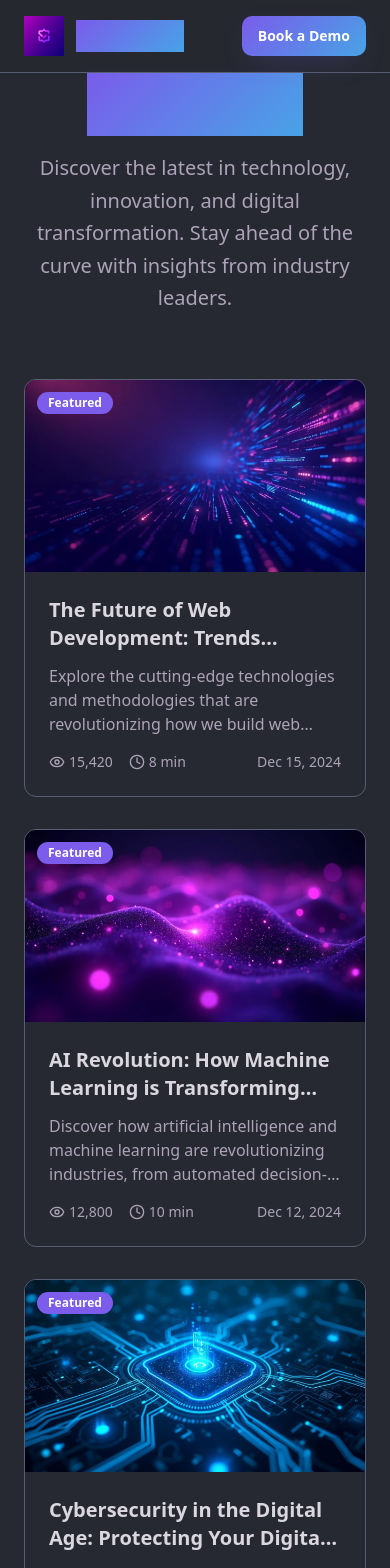
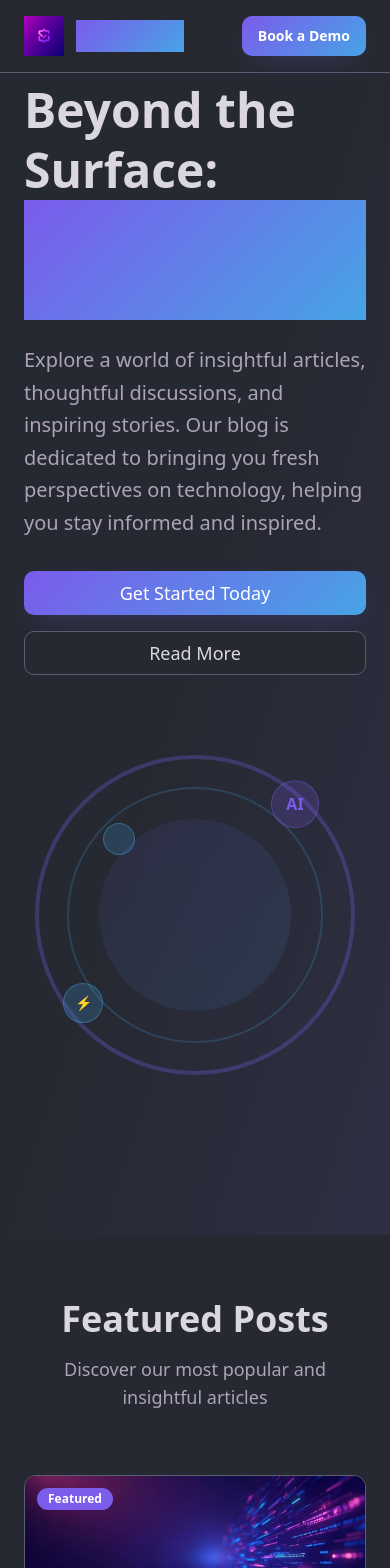
Before and after one commit to AhmedAbuYousuf/data-rain-blog, a React (Vite) app: page / in a window 390 px wide. Shown: the top 1568 px of the page. Built offline with nearby package versions, Linux system fonts and the light colour scheme.

Commit message:
Refactor hero section and blog card behavior
Implement a hero section inspired by the provided link.
Change blog card click behavior to navigate to a blog page instead of opening a modal.

```diff
--- a/src/App.tsx
+++ b/src/App.tsx
@@ -4,6 +4,7 @@ import { TooltipProvider } from "@/components/ui/tooltip";
 import { QueryClient, QueryClientProvider } from "@tanstack/react-query";
 import { BrowserRouter, Routes, Route } from "react-router-dom";
 import Index from "./pages/Index";
+import BlogPost from "./pages/BlogPost";
 import NotFound from "./pages/NotFound";
 
 const queryClient = new QueryClient();
@@ -16,6 +17,7 @@ const App = () => (
       <BrowserRouter>
         <Routes>
           <Route path="/" element={<Index />} />
+          <Route path="/blog/:slug" element={<BlogPost />} />
           {/* ADD ALL CUSTOM ROUTES ABOVE THE CATCH-ALL "*" ROUTE */}
           <Route path="*" element={<NotFound />} />
         </Routes>
--- a/src/index.css
+++ b/src/index.css
@@ -232,6 +232,14 @@ All colors MUST be HSL.
   .transition-bounce {
     transition: var(--transition-bounce);
   }
+
+  .bg-electric-blue\/20 {
+    background-color: hsl(var(--electric-blue) / 0.2);
+  }
+
+  .border-electric-blue\/40 {
+    border-color: hsl(var(--electric-blue) / 0.4);
+  }
 }
 
 @keyframes matrix-fade-in {
--- a/src/pages/BlogPage.tsx
+++ b/src/pages/BlogPage.tsx
@@ -1,17 +1,17 @@
 
 import { useState, useEffect } from 'react';
+import { useNavigate } from 'react-router-dom';
 import Header from '@/components/Header';
 import Footer from '@/components/Footer';
 import BlogCard from '@/components/BlogCard';
-import BlogModal from '@/components/BlogModal';
 import DemoForm from '@/components/DemoForm';
 import MatrixRain from '@/components/MatrixRain';
+import { Button } from '@/components/ui/button';
 import type { BlogPost } from '@/components/BlogCard';
 import { homePosts, latestPosts, hotPosts } from '@/data/blogPosts';
 
 const BlogPage = () => {
-  const [selectedPost, setSelectedPost] = useState<BlogPost | null>(null);
-  const [isModalOpen, setIsModalOpen] = useState(false);
+  const navigate = useNavigate();
   const [isDemoFormOpen, setIsDemoFormOpen] = useState(false);
   const [showMatrixRain, setShowMatrixRain] = useState(true);
   const [showContent, setShowContent] = useState(false);
@@ -44,9 +44,9 @@ const BlogPage = () => {
   }, [showContent]);
 
   const handlePostClick = (post: BlogPost) => {
-    console.log('Blog card clicked, opening modal...', post.title);
-    setSelectedPost(post);
-    setIsModalOpen(true);
+    console.log('Blog card clicked, navigating to post...', post.title);
+    const slug = post.title.toLowerCase().replace(/[^a-z0-9]+/g, '-');
+    navigate(`/blog/${slug}`);
   };
 
   const handleMatrixComplete = () => {
@@ -55,10 +55,6 @@ const BlogPage = () => {
     setShowContent(true);
   };
 
-  const handleCloseModal = () => {
-    setIsModalOpen(false);
-    setSelectedPost(null);
-  };
 
   const handleDemoClick = () => {
     setIsDemoFormOpen(true);
@@ -81,18 +77,76 @@ const BlogPage = () => {
       <div className={`transition-opacity duration-1000 ${showContent ? 'opacity-100' : 'opacity-0'}`}>
         <Header onDemoClick={handleDemoClick} />
 
-        {/* Hero Section */}
-        <section id="home" className="pt-20 pb-16">
+        {/* Hero Section - Inspired by techstringit.com */}
+        <section id="home" className="relative pt-20 pb-32 overflow-hidden">
+          {/* Background with gradient */}
+          <div className="absolute inset-0 bg-gradient-to-br from-background via-background to-primary/10"></div>
+
+          <div className="container mx-auto px-6 relative z-10">
+            <div className="grid lg:grid-cols-2 gap-12 items-center min-h-[70vh]">
+              {/* Left Content */}
+              <div className="animate-on-scroll">
+                <h1 className="text-5xl md:text-7xl font-bold mb-6 leading-tight">
+                  Beyond the Surface:
+                  <span className="block gradient-primary bg-clip-text text-transparent">
+                    Explore, Learn, Grow
+                  </span>
+                </h1>
+                <p className="text-xl md:text-2xl text-muted-foreground mb-8 leading-relaxed">
+                  Explore a world of insightful articles, thoughtful discussions, and inspiring stories.
+                  Our blog is dedicated to bringing you fresh perspectives on technology, helping you stay informed and inspired.
+                </p>
+                <div className="flex flex-col sm:flex-row gap-4">
+                  <Button
+                    size="lg"
+                    className="btn-demo text-lg px-8 py-4"
+                    onClick={() => setIsDemoFormOpen(true)}
+                  >
+                    Get Started Today
+                  </Button>
+                  <Button
+                    size="lg"
+                    variant="outline"
+                    className="text-lg px-8 py-4"
+                    onClick={() => document.getElementById('latest')?.scrollIntoView({ behavior: 'smooth' })}
+                  >
+                    Read More
+                  </Button>
+                </div>
+              </div>
+
+              {/* Right Content - Globe/Tech Visual */}
+              <div className="animate-on-scroll relative" style={{ animationDelay: '0.3s' }}>
+                <div className="relative w-full h-96 flex items-center justify-center">
+                  {/* Animated tech orb */}
+                  <div className="relative w-80 h-80 rounded-full border-4 border-primary/30 flex items-center justify-center">
+                    <div className="w-64 h-64 rounded-full border-2 border-accent/40 flex items-center justify-center animate-pulse">
+                      <div className="w-48 h-48 rounded-full gradient-primary flex items-center justify-center opacity-20"></div>
+                    </div>
+                    {/* Floating tech icons */}
+                    <div className="absolute top-8 right-8 w-12 h-12 rounded-full bg-primary/20 border border-primary/40 flex items-center justify-center animate-bounce">
+                      <span className="text-primary font-bold">AI</span>
+                    </div>
+                    <div className="absolute bottom-12 left-6 w-10 h-10 rounded-full bg-accent/20 border border-accent/40 flex items-center justify-center" style={{ animationDelay: '1s' }}>
+                      <span className="text-accent text-sm">⚡</span>
+                    </div>
+                    <div className="absolute top-16 left-16 w-8 h-8 rounded-full bg-electric-blue/20 border border-electric-blue/40" style={{ animationDelay: '2s' }}></div>
+                  </div>
+                </div>
+              </div>
+            </div>
+          </div>
+        </section>
+
+        {/* Featured Posts Section */}
+        <section className="py-16">
           <div className="container mx-auto px-6">
             <div className="text-center mb-16 animate-on-scroll">
-              <h1 className="text-5xl md:text-7xl font-bold mb-6">
-                <span className="gradient-primary bg-clip-text text-transparent">
-                  TechBlog
-                </span>
-              </h1>
-              <p className="text-xl md:text-2xl text-muted-foreground max-w-3xl mx-auto leading-relaxed">
-                Discover the latest in technology, innovation, and digital transformation.
-                Stay ahead of the curve with insights from industry leaders.
+              <h2 className="text-4xl md:text-5xl font-bold mb-4 text-foreground">
+                Featured Posts
+              </h2>
+              <p className="text-lg text-muted-foreground max-w-2xl mx-auto">
+                Discover our most popular and insightful articles
               </p>
             </div>
 
@@ -165,13 +219,6 @@ const BlogPage = () => {
         <Footer />
       </div>
 
-      {/* Blog Modal with simple fade transition */}
-      <BlogModal
-        post={selectedPost}
-        isOpen={isModalOpen}
-        onClose={handleCloseModal}
-      />
-
       {/* Demo Form */}
       <DemoForm
         isOpen={isDemoFormOpen}
--- /dev/null
+++ b/src/pages/BlogPost.tsx
@@ -0,0 +1,116 @@
+import { useParams, useNavigate } from 'react-router-dom';
+import { ArrowLeft, Calendar, User, Eye, Clock } from 'lucide-react';
+import { Button } from '@/components/ui/button';
+import Header from '@/components/Header';
+import Footer from '@/components/Footer';
+import DemoForm from '@/components/DemoForm';
+import { useState } from 'react';
+import { homePosts, latestPosts, hotPosts } from '@/data/blogPosts';
+import type { BlogPost as BlogPostType } from '@/components/BlogCard';
+
+const BlogPost = () => {
+  const { slug } = useParams();
+  const navigate = useNavigate();
+  const [isDemoFormOpen, setIsDemoFormOpen] = useState(false);
+
+  // Find the blog post by slug (using title as slug for now)
+  const allPosts = [...homePosts, ...latestPosts, ...hotPosts];
+  const post = allPosts.find(p => p.title.toLowerCase().replace(/[^a-z0-9]+/g, '-') === slug);
+
+  if (!post) {
+    return (
+      <div className="min-h-screen bg-background">
+        <Header onDemoClick={() => setIsDemoFormOpen(true)} />
+        <div className="pt-20 container mx-auto px-6 text-center">
+          <h1 className="text-4xl font-bold mb-4">Post not found</h1>
+          <Button onClick={() => navigate('/')} variant="default">
+            <ArrowLeft className="w-4 h-4 mr-2" />
+            Back to Blog
+          </Button>
+        </div>
+        <Footer />
+        <DemoForm isOpen={isDemoFormOpen} onClose={() => setIsDemoFormOpen(false)} />
+      </div>
+    );
+  }
+
+  return (
+    <div className="min-h-screen bg-background">
+      <Header onDemoClick={() => setIsDemoFormOpen(true)} />
+
+      <main className="pt-20">
+        {/* Hero Section */}
+        <div className="relative h-96 overflow-hidden">
+          <img
+            src={post.image}
+            alt={post.title}
+            className="w-full h-full object-cover"
+          />
+          <div className="absolute inset-0 bg-background/60 flex items-center justify-center">
+            <div className="container mx-auto px-6 text-center">
+              <h1 className="text-4xl md:text-6xl font-bold mb-4 text-foreground">
+                {post.title}
+              </h1>
+              <p className="text-xl text-muted-foreground max-w-3xl mx-auto">
+                {post.excerpt}
+              </p>
+            </div>
+          </div>
+        </div>
+
+        {/* Back Button */}
+        <div className="container mx-auto px-6 py-6">
+          <Button
+            onClick={() => navigate('/')}
+            variant="outline"
+            className="mb-8"
+          >
+            <ArrowLeft className="w-4 h-4 mr-2" />
+            Back to Blog
+          </Button>
+        </div>
+
+        {/* Article Content */}
+        <article className="container mx-auto px-6 pb-16">
+          <div className="max-w-4xl mx-auto">
+            {/* Meta Information */}
+            <div className="flex flex-wrap items-center gap-6 mb-8 text-muted-foreground">
+              <div className="flex items-center space-x-2">
+                <User className="w-4 h-4" />
+                <span>{post.author}</span>
+              </div>
+              <div className="flex items-center space-x-2">
+                <Calendar className="w-4 h-4" />
+                <span>{post.publishedAt}</span>
+              </div>
+              <div className="flex items-center space-x-2">
+                <Eye className="w-4 h-4" />
+                <span>{post.views.toLocaleString()} views</span>
+              </div>
+              <div className="flex items-center space-x-2">
+                <Clock className="w-4 h-4" />
+                <span>{post.readTime}</span>
+              </div>
+            </div>
+
+            {/* Article Body */}
+            <div className="prose prose-lg max-w-none">
+              <div className="text-foreground leading-relaxed space-y-6">
+                {post.content.split('\n\n').map((paragraph, index) => (
+                  <p key={index} className="text-lg">
+                    {paragraph}
+                  </p>
+                ))}
+              </div>
+            </div>
+          </div>
+        </article>
+      </main>
+
+      <Footer />
+      <DemoForm isOpen={isDemoFormOpen} onClose={() => setIsDemoFormOpen(false)} />
+    </div>
+  );
+};
+
+export default BlogPost;
```
